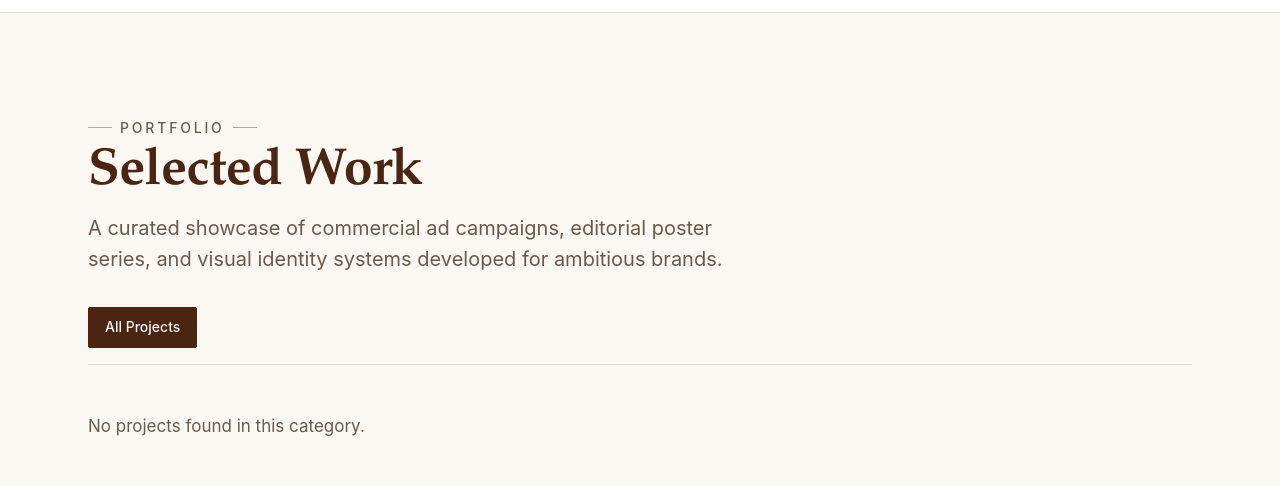
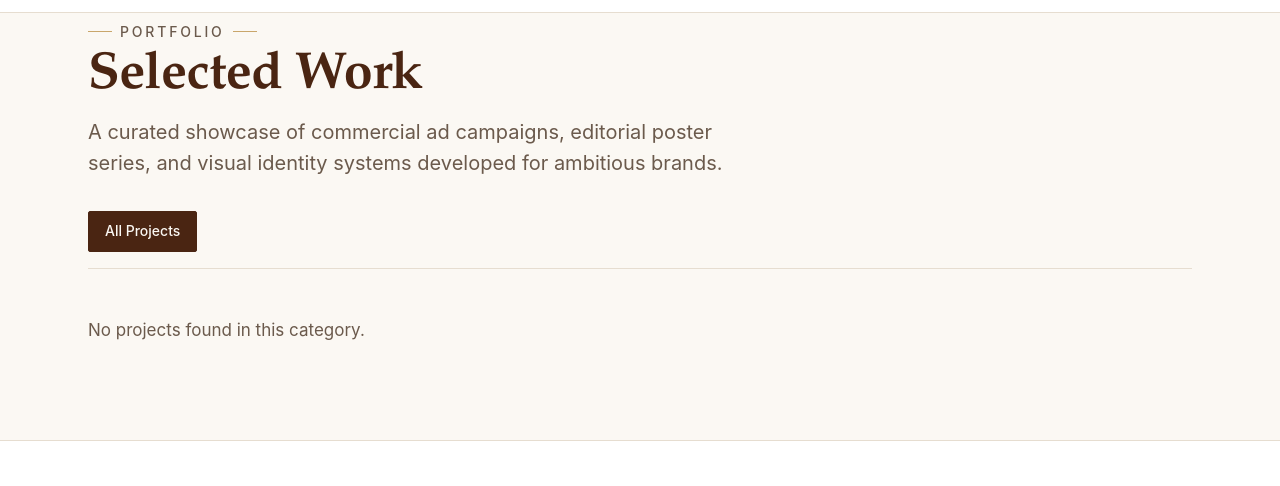
Before and after one commit to azmi2605/aayatcreativestudio, a website: page work/index.html in a window 1280 px wide. Shown: the part 67-553 px from the top of the page. Drawn offline with Linux system fonts and the light colour scheme; no server answers; files whose address does not match are found by name.

Commit message:
Remove top padding from first section after header to eliminate vertical gap

```diff
--- a/css/components/header-footer.css
+++ b/css/components/header-footer.css
@@ -190,3 +190,8 @@
     align-items: center;
   }
 }
+
+/* Eliminate vertical spacing between header and first body section */
+#main-content > .section:first-child:not(.hero-section) {
+  padding-top: 0;
+}
```
